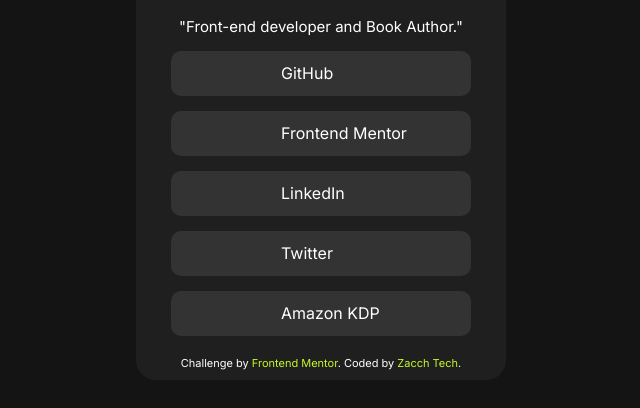
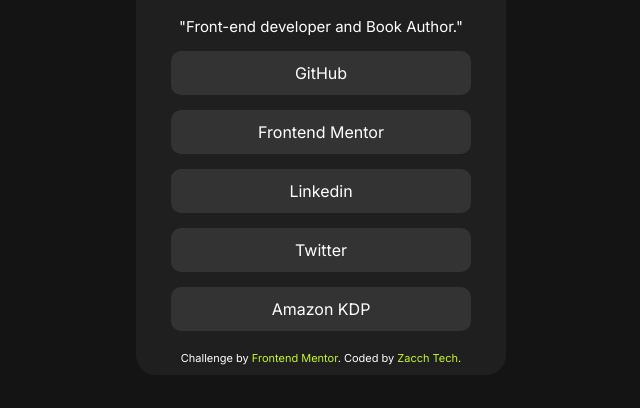
Before and after one commit to ZacchTech/Frontend-Mentor---Social-links-profile--Challenge, a plain HTML site: page index.html in a window 1280 px wide. Shown: the part 332-740 px from the top of the page, without its empty margins (319-959 px from the left). Drawn offline with Linux system fonts and the light colour scheme.

Commit message:
Update index.html

```diff
--- a/index.html
+++ b/index.html
@@ -91,6 +91,24 @@
         gap: 15px;
         padding-bottom: 20px;
       }
+
+      .btn {
+        display: block;
+        text-align: center;
+        background-color: hsl(0, 0%, 20%);
+        color: hsl(0, 0%, 100%);
+        padding: 12px;
+        border-radius: 10px;
+        font-size: 16px;
+        text-decoration: none;
+        font-family: "Inter", sans-serif;
+        transition: 0.3s;
+      }
+      .btn:hover {
+        background-color: hsl(75, 94%, 57%);
+        color: hsl(0, 0%, 20%);
+      }
+
       button {
         height: 45px;
         border-radius: 10px;
@@ -130,8 +148,8 @@
       }
     </style>
   </head>
+  <body>
     <main>
-    <body>
       <div class="container">
         <img src="./assets/images/zacchimage.png" alt="zacch logo" />
         <h1>Zacch Tech</h1>
@@ -139,39 +157,43 @@
         <p>"Front-end developer and Book Author."</p>
 
         <div class="but">
-          <button type="button">
           <a
             href="https://github.com/ZacchTech"
             target="_blank"
             rel="noopener noreferrer"
+            class="btn"
             >GitHub</a
           >
-          </button>
-          <button type="button">
+
           <a
             href="https://www.frontendmentor.io/profile/ZacchTech"
             target="_blank"
             rel="noopener noreferrer"
+            class="btn"
             >Frontend Mentor</a
           >
-          </button>
-          <button type="button">LinkedIn</button>
-          <button type="button">
+
+          <a
+            href="https://frontend-mentor-social-links-profil-chi.vercel.app/"
+            class="btn"
+            >Linkedin</a
+          >
+
           <a
             href="https://x.com/ZacchTech"
             target="_blank"
             rel="noopener noreferrer"
+            class="btn"
             >Twitter</a
           >
-          </button>
-          <button type="button">
+
           <a
             href="https://author.amazon.co.uk/home"
             target="_blank"
             rel="noopener noreferrer"
+            class="btn"
             >Amazon KDP</a
           >
-          </button>
         </div>
 
         <div class="attribution">
@@ -183,6 +205,6 @@
           >. Coded by <a href="https://github.com/ZacchTech">Zacch Tech</a>.
         </div>
       </div>
+    </main>
   </body>
-  </main>
 </html>
```
Lines whose indentation alone changed are shown as unchanged.
